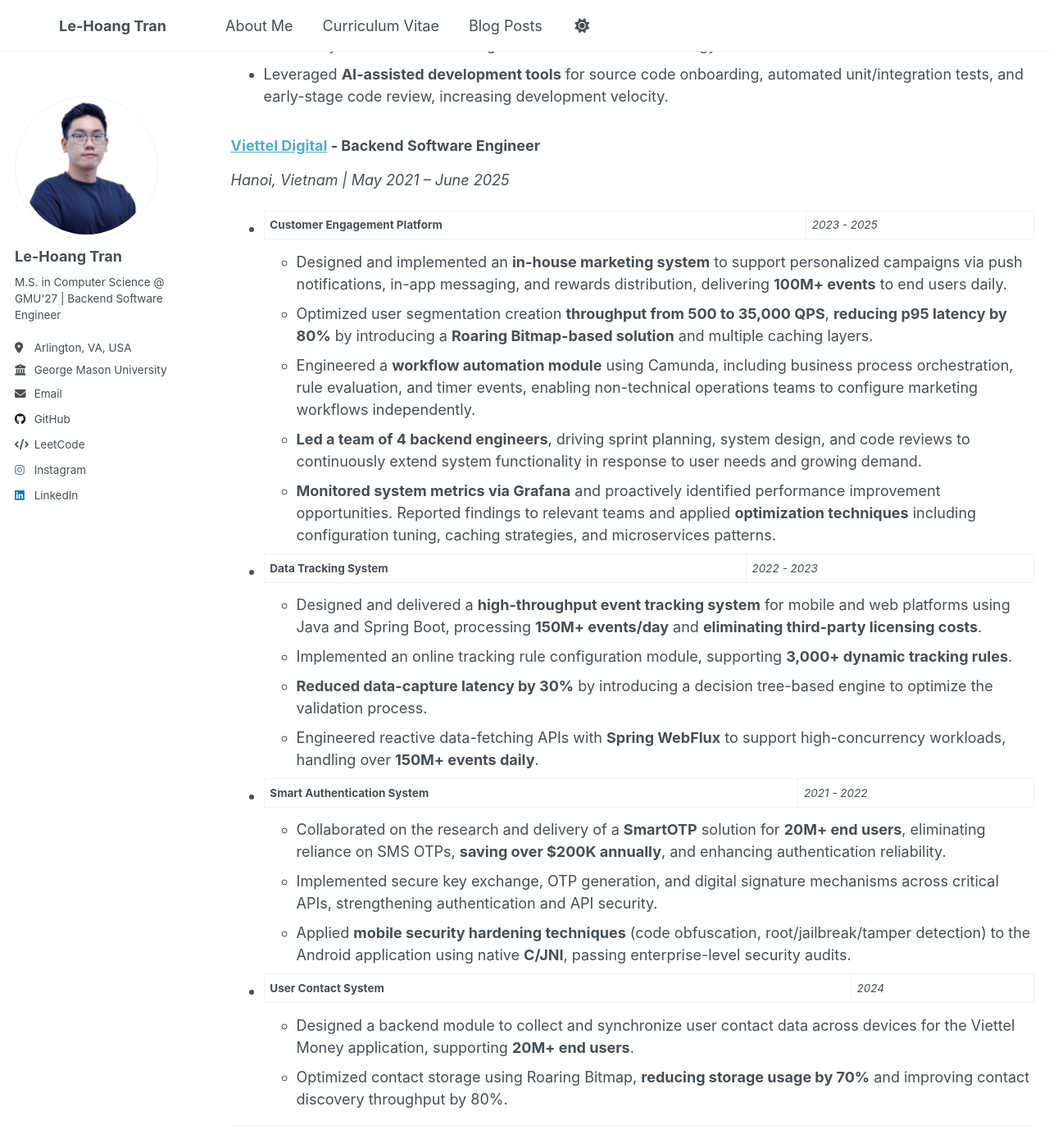
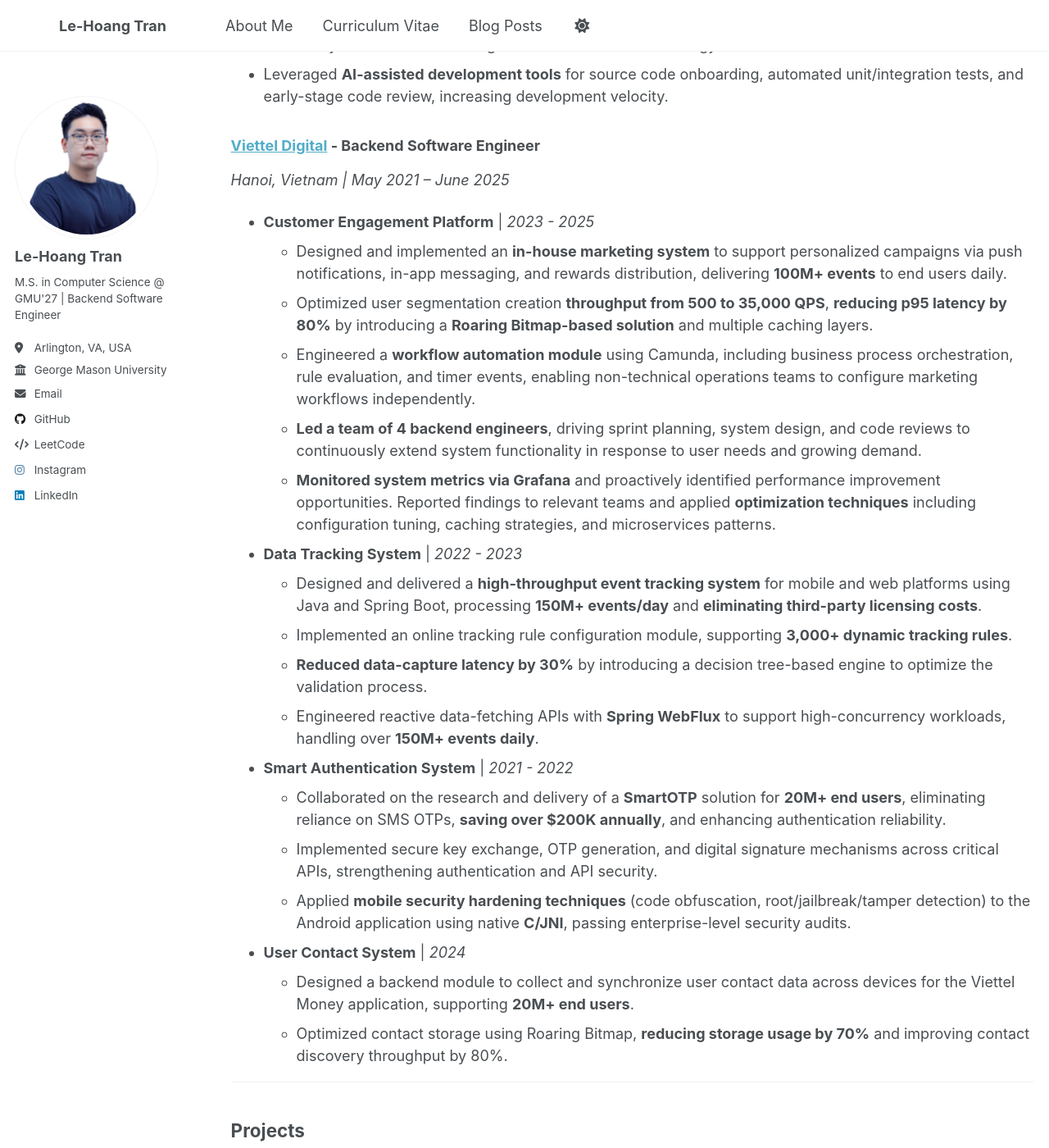
Before and after one commit to lehoangtran289/lehoangtran289.github.io, a Jekyll site: the page built from _pages/cv.md, in a window 1280 px wide and 1400 px high, scrolled down 816 px. Shown: the whole window at 82% size. Built offline with Jekyll 4.4.1, drawn with Linux system fonts in a browser that asks for light colours; a script that is not in the unit is left out.

Commit message:
fix (_pages): Correct formatting and enhance work experience details for clarity and impact

```diff
--- a/_pages/cv.md
+++ b/_pages/cv.md
@@ -46,25 +46,25 @@ redirect_from:
 
 *Hanoi, Vietnam \| May 2021 – June 2025*
 
-- **Customer Engagement Platform** | *2023 - 2025*
+- **Customer Engagement Platform** \| *2023 - 2025*
   - Designed and implemented an **in-house marketing system** to support personalized campaigns via push notifications, in-app messaging, and rewards distribution, delivering **100M+ events** to end users daily.
   - Optimized user segmentation creation **throughput from 500 to 35,000 QPS**, **reducing p95 latency by 80%** by introducing a **Roaring Bitmap-based solution** and multiple caching layers.
   - Engineered a **workflow automation module** using Camunda, including business process orchestration, rule evaluation, and timer events, enabling non-technical operations teams to configure marketing workflows independently.
   - **Led a team of 4 backend engineers**, driving sprint planning, system design, and code reviews to continuously extend system functionality in response to user needs and growing demand.
   - **Monitored system metrics via Grafana** and proactively identified performance improvement opportunities. Reported findings to relevant teams and applied **optimization techniques** including configuration tuning, caching strategies, and microservices patterns.
 
-- **Data Tracking System** | *2022 - 2023*
+- **Data Tracking System** \| *2022 - 2023*
   - Designed and delivered a **high-throughput event tracking system** for mobile and web platforms using Java and Spring Boot, processing **150M+ events/day** and **eliminating third-party licensing costs**.
   - Implemented an online tracking rule configuration module, supporting **3,000+ dynamic tracking rules**.
   - **Reduced data-capture latency by 30%** by introducing a decision tree-based engine to optimize the validation process.
   - Engineered reactive data-fetching APIs with **Spring WebFlux** to support high-concurrency workloads, handling over **150M+ events daily**.
 
-- **Smart Authentication System** | *2021 - 2022*
+- **Smart Authentication System** \| *2021 - 2022*
   - Collaborated on the research and delivery of a **SmartOTP** solution for **20M+ end users**, eliminating reliance on SMS OTPs, **saving over $200K annually**, and enhancing authentication reliability.
   - Implemented secure key exchange, OTP generation, and digital signature mechanisms across critical APIs, strengthening authentication and API security.
   - Applied **mobile security hardening techniques** (code obfuscation, root/jailbreak/tamper detection) to the Android application using native **C/JNI**, passing enterprise-level security audits.
 
-- **User Contact System** | *2024*
+- **User Contact System** \| *2024*
   - Designed a backend module to collect and synchronize user contact data across devices for the Viettel Money application, supporting **20M+ end users**.
   - Optimized contact storage using Roaring Bitmap, **reducing storage usage by 70%** and improving contact discovery throughput by 80%.
 
```
